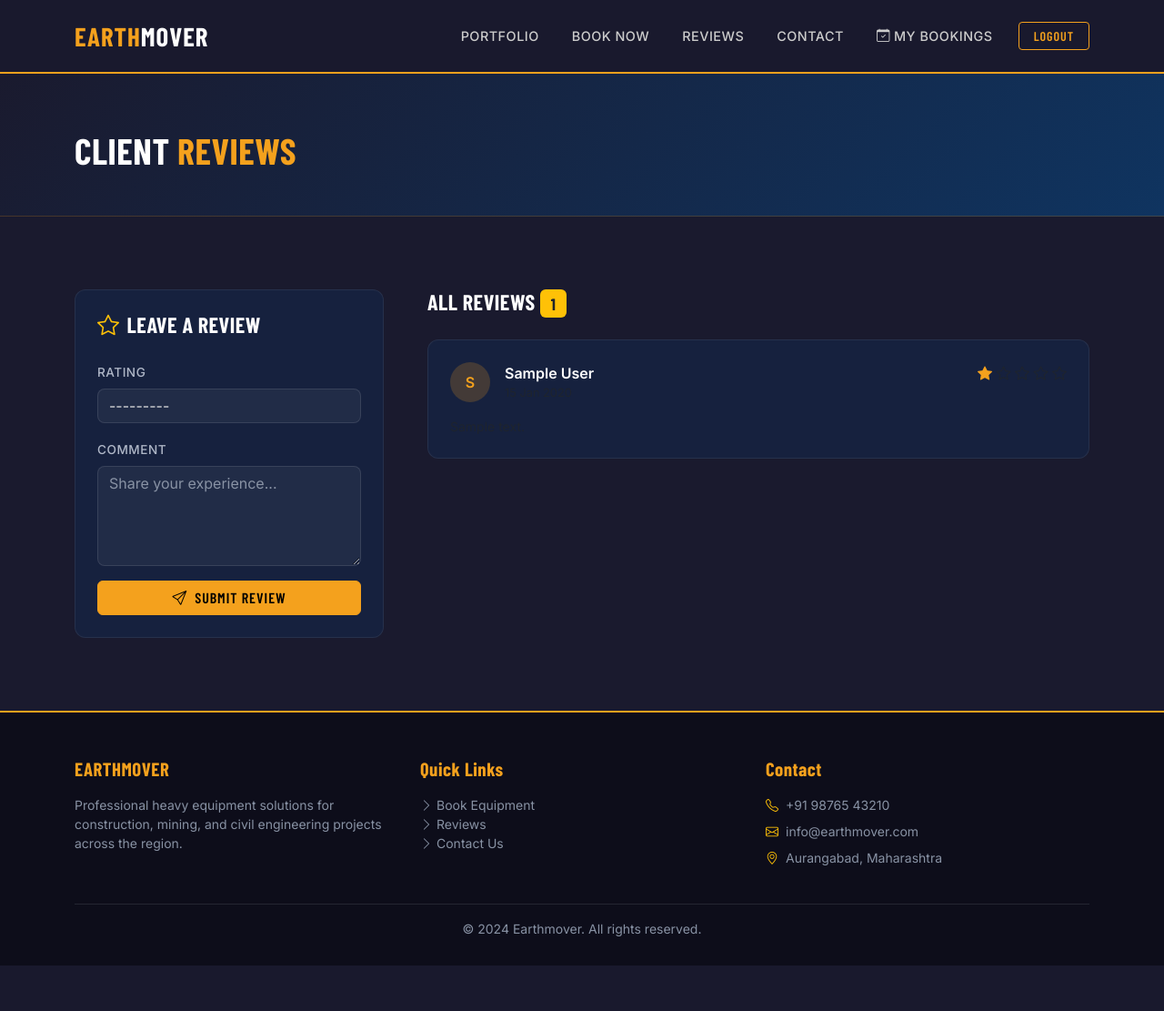
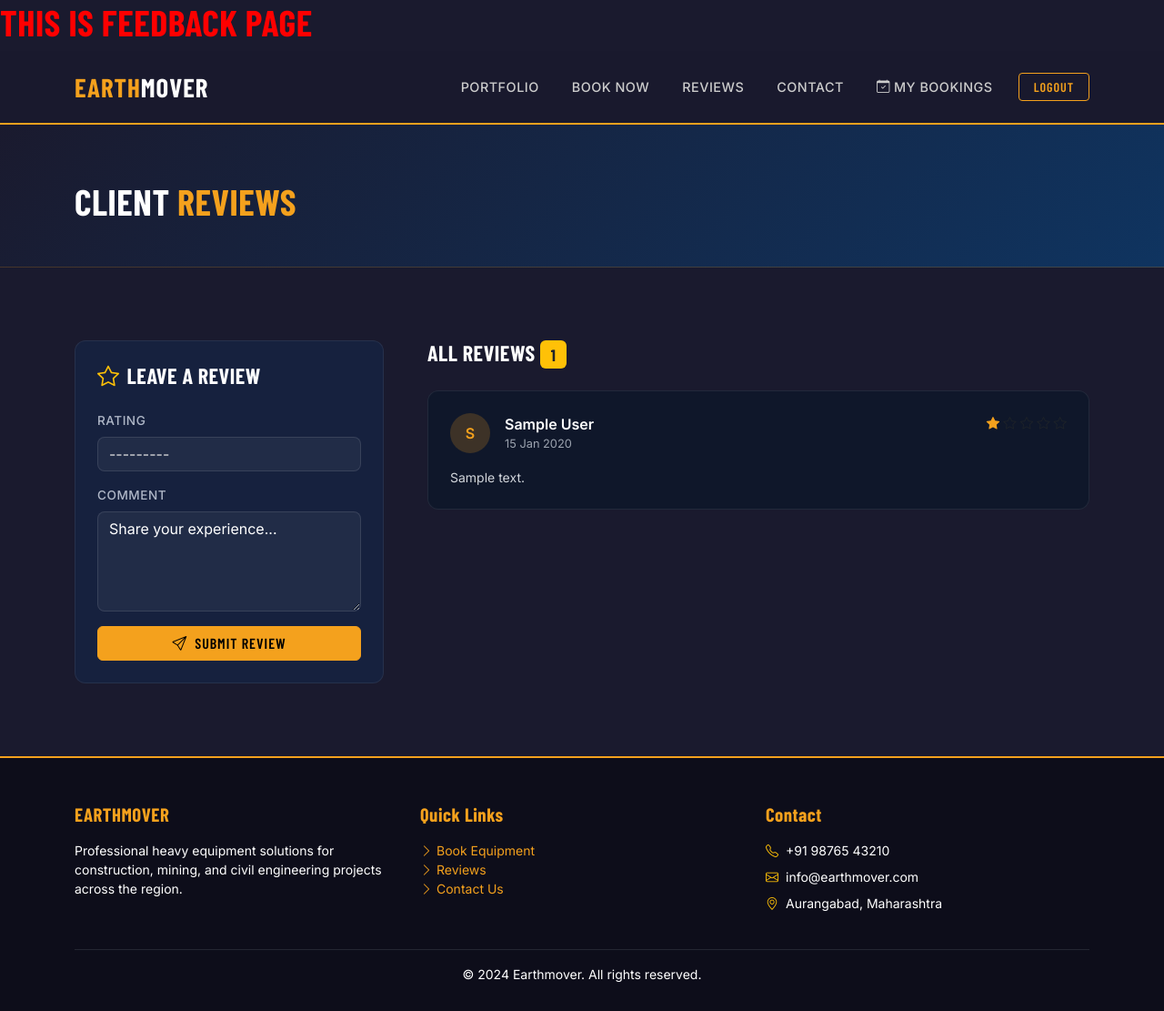
Before and after one commit to rohan-20-05/earthmover, a Django app: page /feedback/ in a window 1280 px wide. Shown: the whole page at 91% size. Before the commit the page ends 1061 px from the top, so only its background shows below. Run offline with Django 5.2, Linux system fonts and the light colour scheme; a user stored in the database is signed in; tables that the repository leaves empty hold one stand-in row (values such as "Sample post"); some libraries are stand-ins or nearby versions; some web fonts are replaced.

Commit message:
Updated feedback UI

```diff
--- a/templates/base.html
+++ b/templates/base.html
@@ -23,7 +23,7 @@
       --dark2:      #16213e;
       --dark3:      #0f3460;
       --light:      #f8f9fa;
-      --text-muted: #8892a4;
+      --text-muted: #ffffff;
     }
 
     * { margin: 0; padding: 0; box-sizing: border-box; }
@@ -131,7 +131,7 @@
       color: var(--text-muted);
     }
     footer h5 { color: var(--primary); font-family: 'Barlow Condensed', sans-serif; font-size: 1.3rem; }
-    footer a { color: var(--text-muted); text-decoration: none; transition: color 0.2s; }
+    footer a { color: var(--primary); text-decoration: none; transition: color 0.2s; }
     footer a:hover { color: var(--primary); }
 
     /* ── Forms ── */
--- a/templates/core/feedback.html
+++ b/templates/core/feedback.html
@@ -1,6 +1,54 @@
-<!-- templates/core/feedback.html -->
+<h1 style="color:red;">THIS IS FEEDBACK PAGE</h1>
 {% extends 'base.html' %}
 {% block title %}Reviews — Earthmover{% endblock %}
+
+{% block extra_css %}
+<style>
+/* 🔥 Feedback Card Styling */
+.card.feedback-card {
+    background: red !important;
+}
+.feedback-card {
+    background: #0f172a !important;   /* dark premium */
+    color: #e5e7eb;
+    border: 1px solid rgba(255,255,255,0.08);
+    border-radius: 12px;
+    transition: all 0.2s ease;
+}
+
+.feedback-card:hover {
+    transform: translateY(-4px);
+    border-color: var(--primary);
+}
+
+/* Name */
+.feedback-card .user-name {
+    color: #fff;
+    font-weight: 600;
+}
+
+/* Date */
+.feedback-card .date {
+    color: #9ca3af !important;
+    font-size: 0.8rem;
+}
+
+/* Comment */
+.feedback-card .comment {
+    color: #d1d5db !important;
+}
+
+/* Avatar */
+.feedback-avatar {
+    width: 44px;
+    height: 44px;
+    background: rgba(244,161,29,0.2);
+    color: var(--primary);
+    font-weight: 700;
+}
+</style>
+{% endblock %}
+
 {% block content %}
 <div class="page-hero">
   <div class="container">
@@ -13,11 +61,14 @@
 <div class="section">
   <div class="container">
     <div class="row g-5">
+
+      <!-- LEFT: FORM -->
       <div class="col-lg-4">
         <div class="card p-4" style="position:sticky; top:90px;">
           <h4 style="color:#fff; font-family:'Barlow Condensed',sans-serif;" class="mb-4">
             <i class="bi bi-star text-warning me-2"></i>LEAVE A REVIEW
           </h4>
+
           {% if user.is_authenticated %}
           <form method="post">
             {% csrf_token %}
@@ -44,24 +95,31 @@
         </div>
       </div>
 
+      <!-- RIGHT: REVIEWS -->
       <div class="col-lg-8">
         <h4 style="color:#fff; font-family:'Barlow Condensed',sans-serif;" class="mb-4">
-          ALL REVIEWS <span class="badge bg-warning text-dark">{{ feedbacks.count }}</span>
+          ALL REVIEWS
+          <span class="badge bg-warning text-dark">{{ feedbacks.count }}</span>
         </h4>
+
         {% for fb in feedbacks %}
-        <div class="card p-4 mb-3">
+        <div class="card feedback-card p-4 mb-3">
+
           <div class="d-flex justify-content-between align-items-start">
+
+            <!-- USER INFO -->
             <div class="d-flex align-items-center gap-3">
-              <div class="rounded-circle d-flex align-items-center justify-content-center"
-                   style="width:44px;height:44px;background:rgba(244,161,29,0.2);color:var(--primary);font-weight:700;">
+              <div class="rounded-circle d-flex align-items-center justify-content-center feedback-avatar">
                 {{ fb.user.name|first|upper }}
               </div>
               <div>
-                <div style="color:#fff; font-weight:600;">{{ fb.user.name }}</div>
-                <div class="text-muted" style="font-size:0.8rem;">{{ fb.created_at|date:"d M Y" }}</div>
+                <div class="user-name">{{ fb.user.name }}</div>
+                <div class="date">{{ fb.created_at|date:"d M Y" }}</div>
               </div>
             </div>
-            <div style="color:var(--primary);">
+
+            <!-- STARS -->
+            <div style="color:var(--primary); font-size:0.9rem;">
               {% for i in "12345" %}
                 {% if forloop.counter <= fb.rating %}
                   <i class="bi bi-star-fill"></i>
@@ -70,9 +128,14 @@
                 {% endif %}
               {% endfor %}
             </div>
+
           </div>
-          <p class="text-muted mt-3 mb-0 small">{{ fb.comment }}</p>
+
+          <!-- COMMENT -->
+          <p class="comment mt-3 mb-0 small">{{ fb.comment }}</p>
+
         </div>
+
         {% empty %}
         <div class="text-center py-5 text-muted">
           <i class="bi bi-chat-quote" style="font-size:3rem; opacity:0.3;"></i>
@@ -80,6 +143,7 @@
         </div>
         {% endfor %}
       </div>
+
     </div>
   </div>
 </div>
```
Also changed, not shown: core/migrations/0001_initial.py (added).
